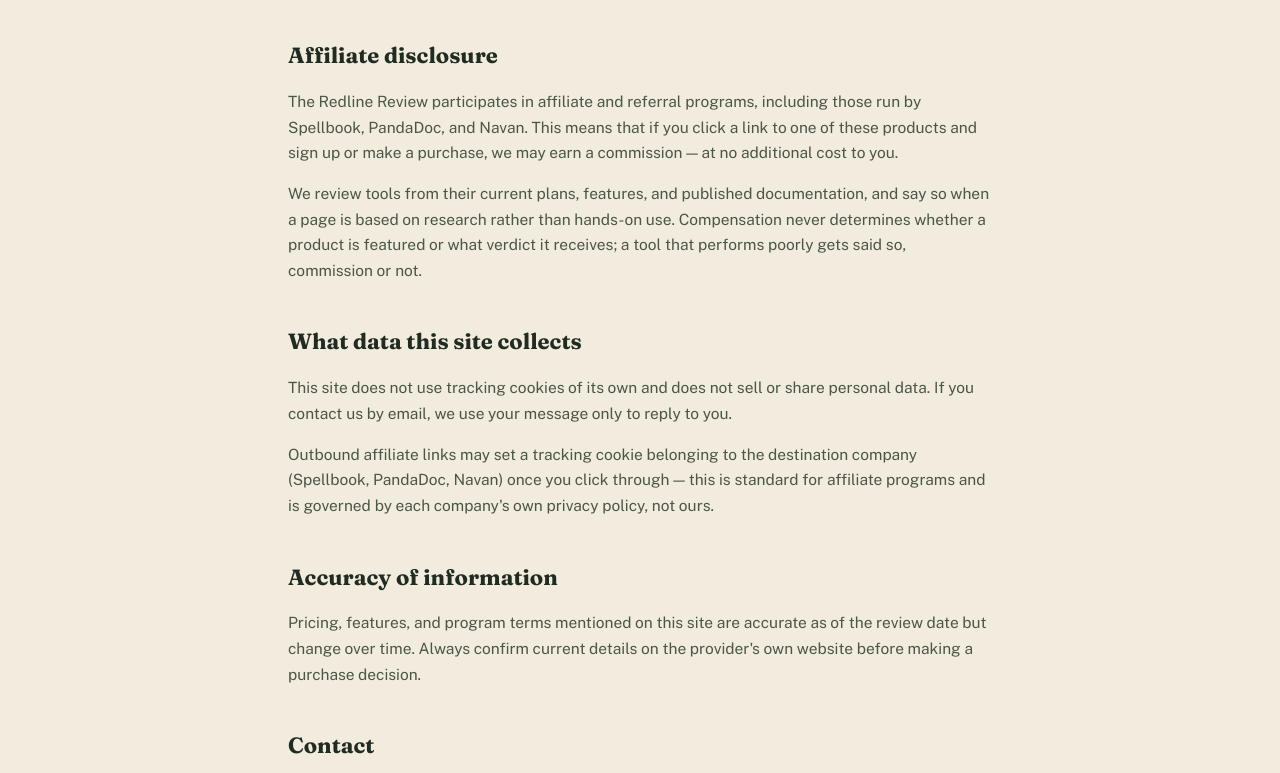
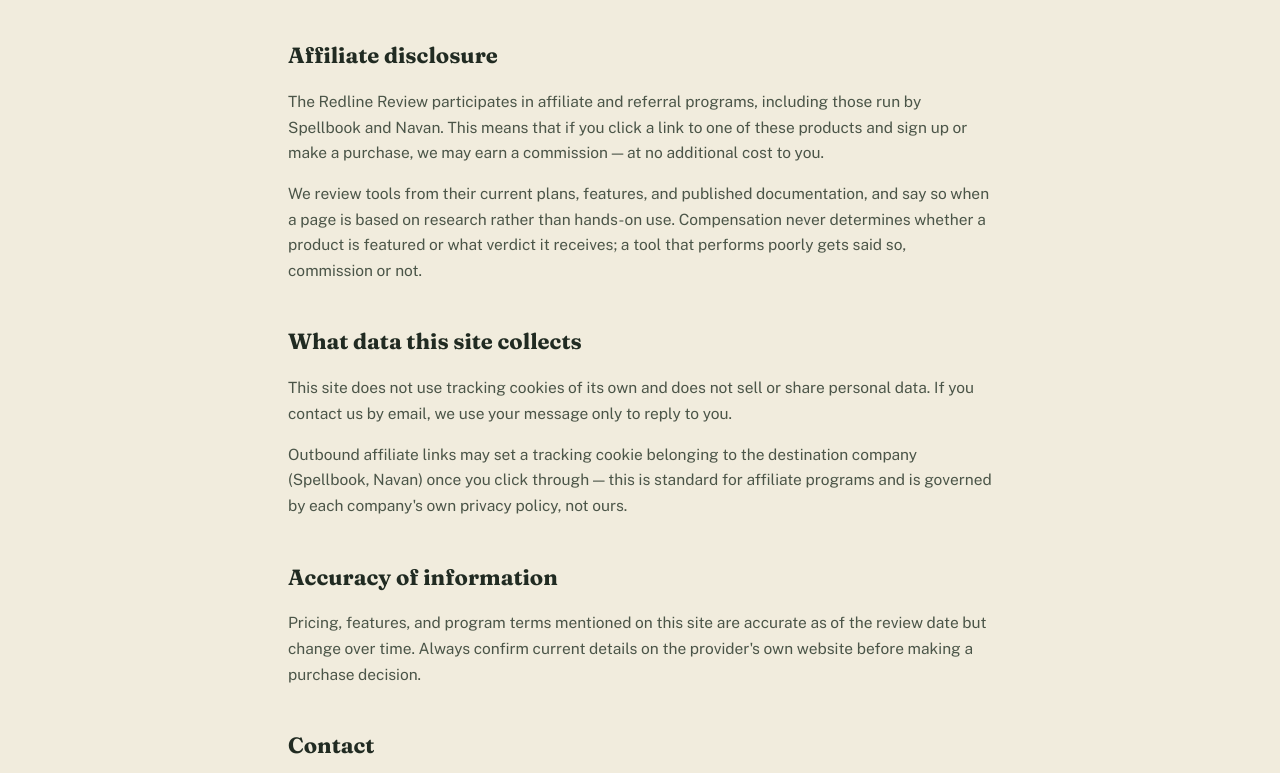
Before and after one commit to aleks2409/theredlinereview, a plain HTML site: page disclosure.html in a window 1280 px wide. Shown: the part 324-1097 px from the top of the page. Drawn offline with nearby package versions, Linux system fonts and the light colour scheme.

Commit message:
Remove PandaDoc from affiliate disclosure (program left PartnerStack)
Co-Authored-By: Claude Opus 5.5 <noreply@anthropic.com>
Claude-Session: https://claude.ai/code/session_01MrbCUa3jGY3M5xi3BQ32zK

```diff
--- a/disclosure.html
+++ b/disclosure.html
@@ -52,12 +52,12 @@
     <div class="updated">Last updated: August 2026</div>
 
     <h2>Affiliate disclosure</h2>
-    <p>The Redline Review participates in affiliate and referral programs, including those run by Spellbook, PandaDoc, and Navan. This means that if you click a link to one of these products and sign up or make a purchase, we may earn a commission — at no additional cost to you.</p>
+    <p>The Redline Review participates in affiliate and referral programs, including those run by Spellbook and Navan. This means that if you click a link to one of these products and sign up or make a purchase, we may earn a commission — at no additional cost to you.</p>
     <p>We review tools from their current plans, features, and published documentation, and say so when a page is based on research rather than hands-on use. Compensation never determines whether a product is featured or what verdict it receives; a tool that performs poorly gets said so, commission or not.</p>
 
     <h2>What data this site collects</h2>
     <p>This site does not use tracking cookies of its own and does not sell or share personal data. If you contact us by email, we use your message only to reply to you.</p>
-    <p>Outbound affiliate links may set a tracking cookie belonging to the destination company (Spellbook, PandaDoc, Navan) once you click through — this is standard for affiliate programs and is governed by each company's own privacy policy, not ours.</p>
+    <p>Outbound affiliate links may set a tracking cookie belonging to the destination company (Spellbook, Navan) once you click through — this is standard for affiliate programs and is governed by each company's own privacy policy, not ours.</p>
 
     <h2>Accuracy of information</h2>
     <p>Pricing, features, and program terms mentioned on this site are accurate as of the review date but change over time. Always confirm current details on the provider's own website before making a purchase decision.</p>
```
